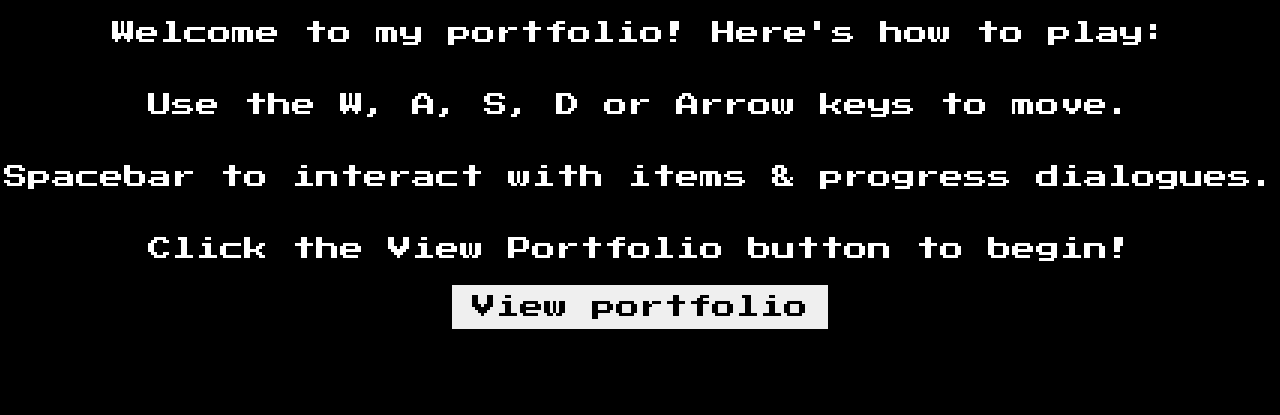
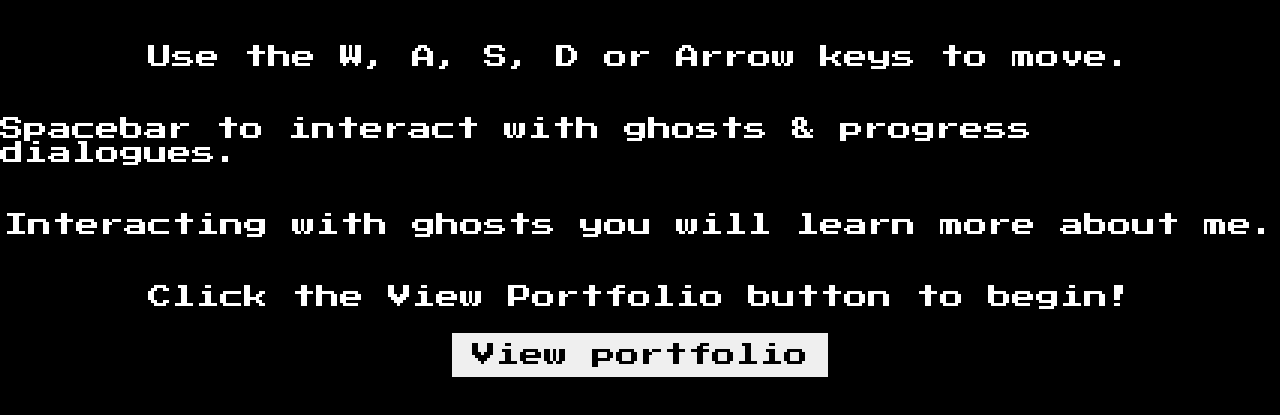
Before and after one commit to Asteryx21/portfolio_game, a plain HTML site: page index.html in a window 1280 px wide. Shown: the part 297-712 px from the top of the page. Drawn offline with nearby package versions, Linux system fonts and the light colour scheme.

Commit message:
first screen

```diff
--- a/index.html
+++ b/index.html
@@ -16,7 +16,8 @@
         <p>Software Engineer | Developer</p>
         <p >Welcome to my portfolio! Here's how to play:</p>
         <p>Use the W, A, S, D or Arrow keys to move.</p>
-        <p>Spacebar to interact with items & progress dialogues.</p>
+        <p>Spacebar to interact with ghosts & progress dialogues.</p>
+        <p>Interacting with ghosts you will learn more about me.</p>
         <p>Click the View Portfolio button to begin!</p>
         <button id="start-button">View portfolio</button>
     </div>
```
